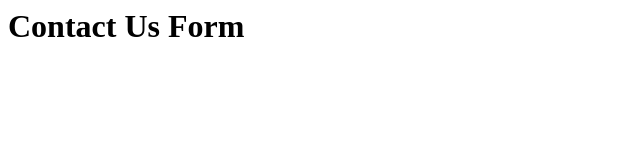
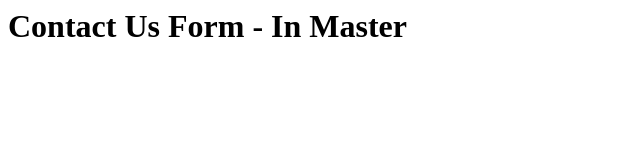
Before and after one commit to jaycek/E75-Git-example, a plain HTML site: page contact.html in a window 1280 px wide. Shown: the whole page, without its empty margins (0-640 px from the left). Drawn offline with Linux system fonts and the light colour scheme.

Commit message:
Update header text in contact.html

```diff
--- a/contact.html
+++ b/contact.html
@@ -4,7 +4,7 @@
   </head>
   <body>
     <h1>
-      Contact Us Form
+      Contact Us Form - In Master
     </h1>
   </body>
 </html>
```
